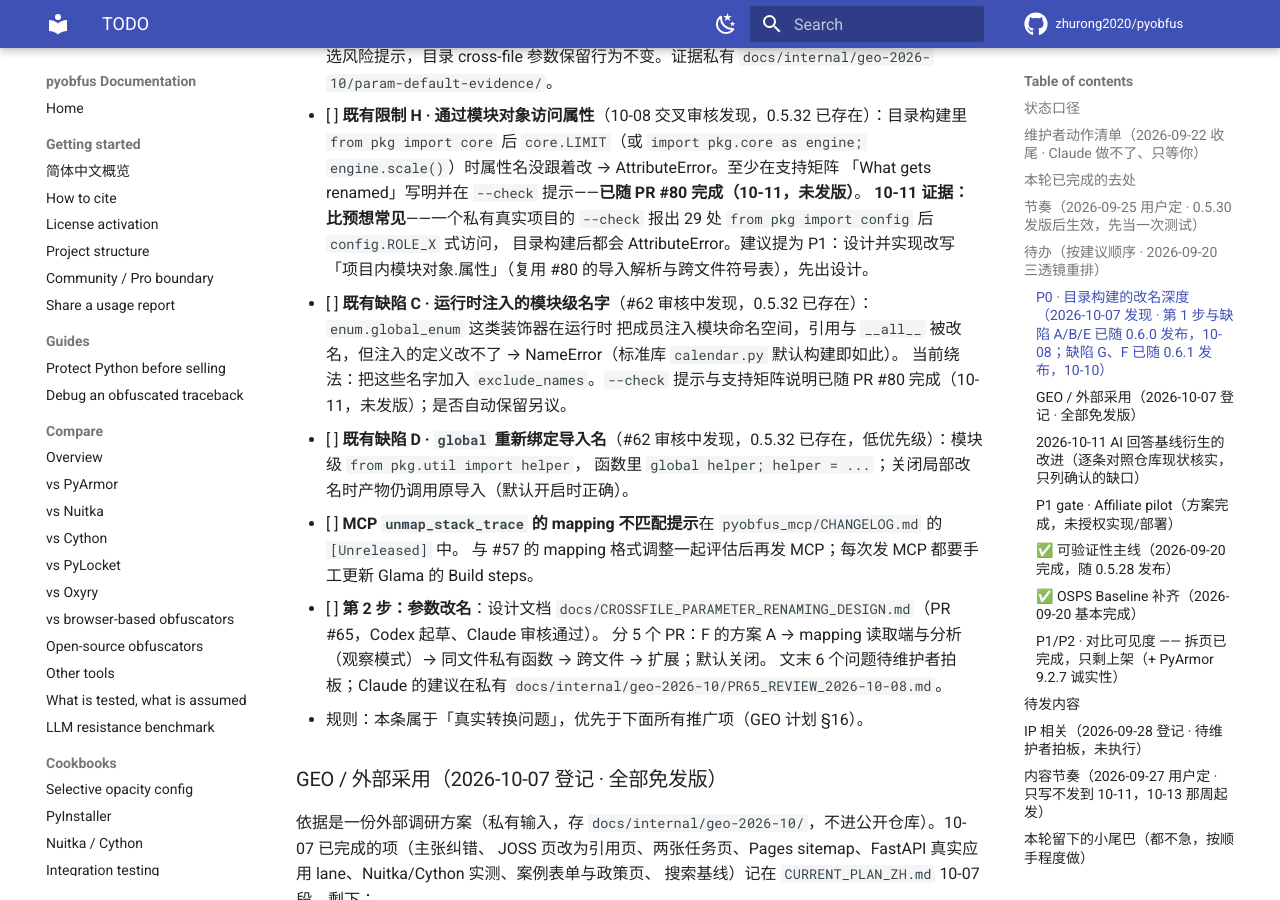
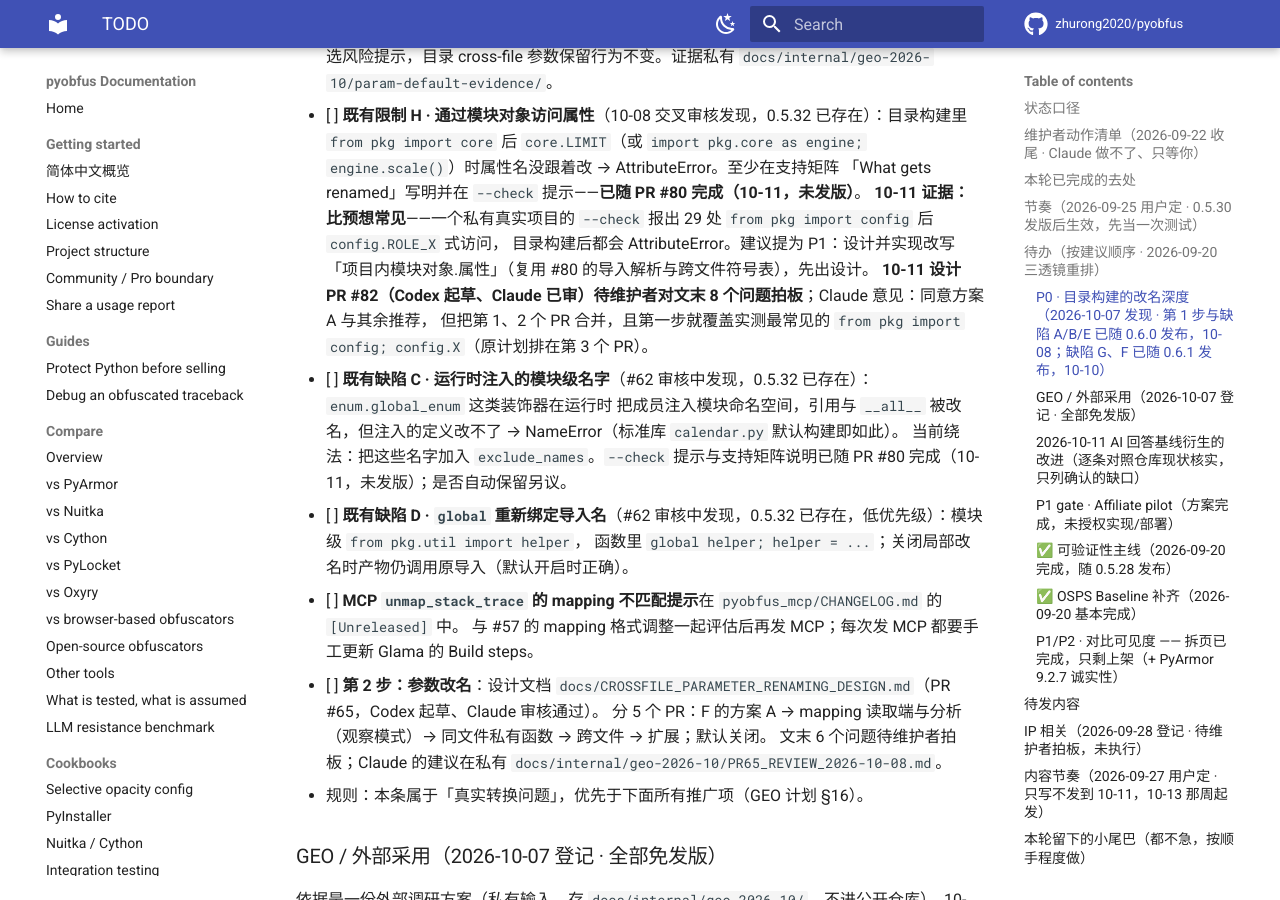
Before and after one commit to zhurong2020/pyobfus, an MkDocs documentation site: the page built from docs/TODO.md, in a window 1280 px wide and 900 px high, scrolled down 6694 px. Built offline with MkDocs 1.6.1 and Material for MkDocs 9.7.7, drawn with Linux system fonts in a browser that asks for light colours; comment, search, counter and statistics services are not loaded.

Commit message:
docs: H design PR #82 awaiting maintainer decisions
Co-Authored-By: Claude Opus 5.5 <noreply@anthropic.com>

```diff
--- a/docs/TODO.md
+++ b/docs/TODO.md
@@ -184,6 +184,8 @@ provenance 项收拢为**一条主线抬为 P0**；**明确不追** PyArmor 的
       「What gets renamed」写明并在 `--check` 提示——**已随 PR #80 完成（10-11，未发版）**。
       **10-11 证据：比预想常见**——一个私有真实项目的 `--check` 报出 29 处 `from pkg import config` 后 `config.ROLE_X` 式访问，
       目录构建后都会 AttributeError。建议提为 P1：设计并实现改写「项目内模块对象.属性」（复用 #80 的导入解析与跨文件符号表），先出设计。
+      **10-11 设计 PR #82（Codex 起草、Claude 已审）待维护者对文末 8 个问题拍板**；Claude 意见：同意方案 A 与其余推荐，
+      但把第 1、2 个 PR 合并，且第一步就覆盖实测最常见的 `from pkg import config; config.X`（原计划排在第 3 个 PR）。
 - [ ] **既有缺陷 C · 运行时注入的模块级名字**（#62 审核中发现，0.5.32 已存在）：`enum.global_enum` 这类装饰器在运行时
       把成员注入模块命名空间，引用与 `__all__` 被改名，但注入的定义改不了 → NameError（标准库 `calendar.py` 默认构建即如此）。
       当前绕法：把这些名字加入 `exclude_names`。`--check` 提示与支持矩阵说明已随 PR #80 完成（10-11，未发版）；是否自动保留另议。
```
